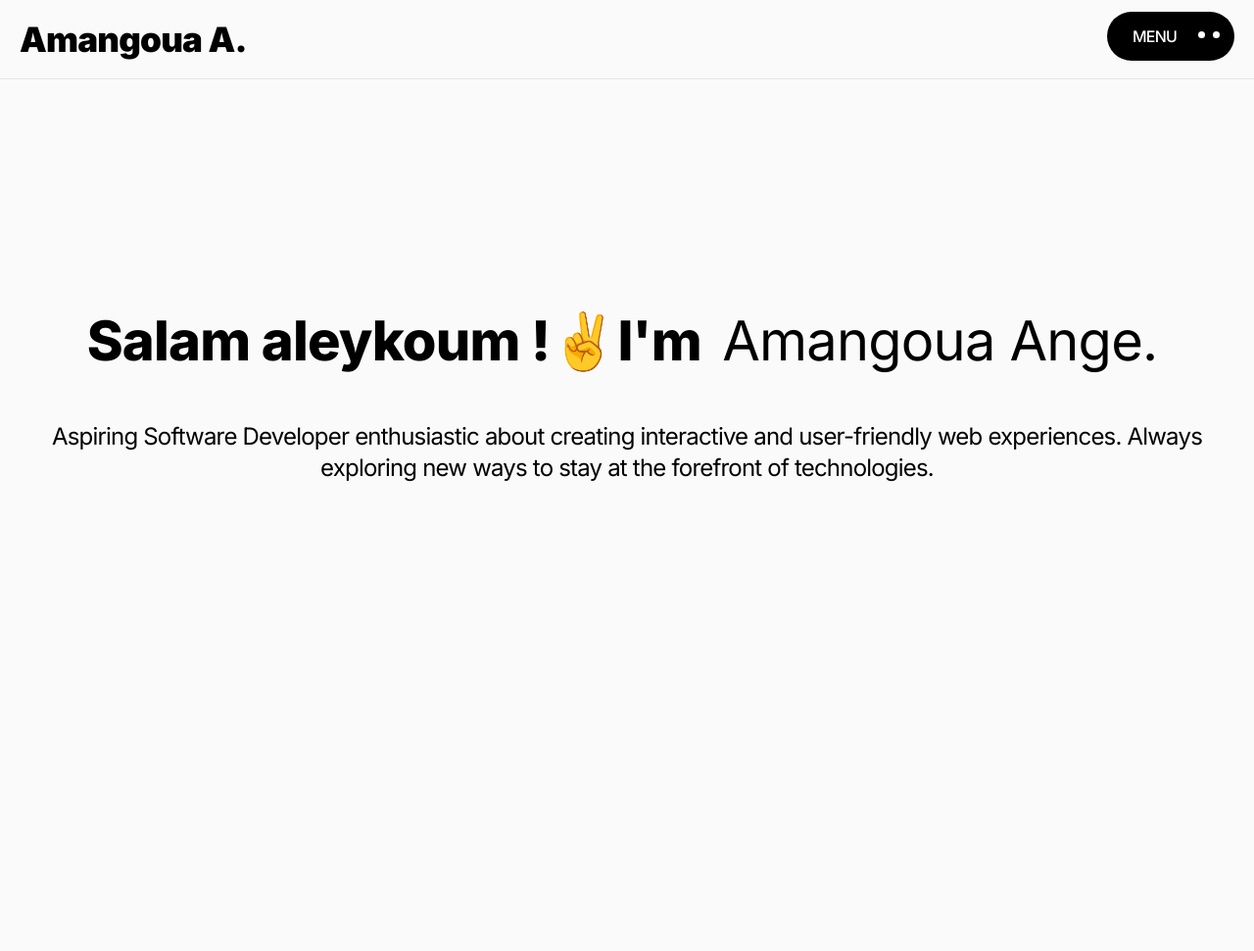
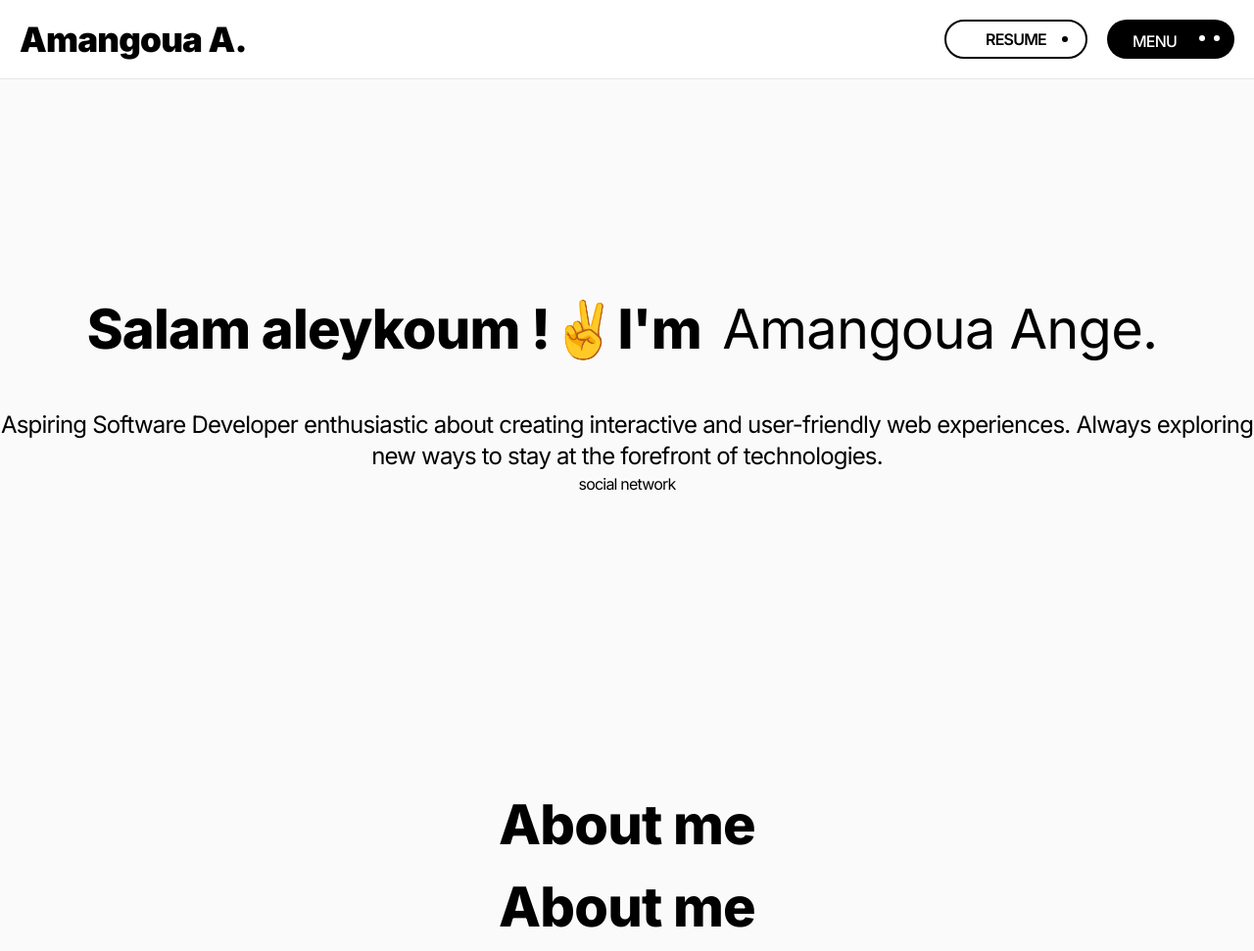
Before and after one commit to amangouste225/Astro, an Astro site: page / in a window 1280 px wide. Shown: the top 971 px of the page at 98% size. Before the commit the page ends 800 px from the top, so only its background shows below. Built offline with nearby package versions, Linux system fonts and the light colour scheme; Astro itself is replaced by a stand-in of ours.

Commit message:
menu updates

```diff
--- /dev/null
+++ b/src/components/About.astro
@@ -0,0 +1,11 @@
+---
+
+const {title} = Astro.props
+---
+
+<div class="flex justify-center flex-col items-center max-w-7xl mx-auto">
+        <h1 class="lg:text-big leading-1 font-extrabold relative title text-center">
+           About me
+        </h1>
+
+</div>
--- a/src/components/Hero.astro
+++ b/src/components/Hero.astro
@@ -3,18 +3,20 @@
 const {title} = Astro.props
 ---
 
-<div class="flex justify-center flex-col h-screen items-center max-w-7xl mx-auto px-5 title">
+<div class="flex overflow-hidden justify-center h-screen flex-col items-center max-w-7xl mx-auto title">
         <h1 class="lg:text-big leading-1 font-extrabold relative title text-center">
             Salam aleykoum !✌️I'm <div class="highlight"><span>Amangoua Ange.</span><span class="bar"></span> </div></h1>
         </h1>
         <h4 class="text-2xl text-center mt-10">Aspiring Software Developer enthusiastic about creating interactive and user-friendly web experiences. Always exploring new ways to stay at the forefront of technologies.</h4>
+        <div>
+            social network
+        </div>
 </div>
 
 
 
 <script>
 
-import { delay, stagger } from "framer-motion/dom"
 const title = document.querySelector('.title')
 gsap.from(title, {
     y:300,
--- a/src/components/Menu.jsx
+++ b/src/components/Menu.jsx
@@ -1,6 +1,6 @@
 export const Menu = () => {
   return (
-    <button className="text-md menu h-1 relative">
+    <button className="lg:text-md menu h-1 relative">
       <div className="label">
         <span>Menu</span>
       </div>
--- a/src/components/Nav.jsx
+++ b/src/components/Nav.jsx
@@ -8,10 +8,13 @@ const menu = [
 
 export const Nav = () => {
   return (
-    <div className="border-b fixed w-full z-50">
+    <div className="border-b fixed z-50 left-0 right-0 top-0 bg-white">
       <div className="wrapper flex justify-between items-center h-20">
         <div className="logo text-logo font-black capitalize">Amangoua A.</div>
-        <div className="nav">
+        <div className="nav flex gap-5">
+          <button className=" border-black  border-2 font-semibold uppercase px-10 rounded-full resume">
+            Resume
+          </button>
           <Menu />
         </div>
       </div>
--- a/src/pages/index.astro
+++ b/src/pages/index.astro
@@ -2,11 +2,16 @@
 import MainLayout from '../layouts/MainLayout.astro';
 import {Nav} from '../components/Nav'
 import Hero from '../components/Hero.astro';
+import About from '../components/About.astro';
 
 ---
 
 <MainLayout title="Welcome to Astro.">
 	<main>
 		<Hero />
+		<About />
+		<About />
+		<About />
+		<About />
 	</main>
 </MainLayout>
--- a/src/styles/global.scss
+++ b/src/styles/global.scss
@@ -16,7 +16,6 @@ html,
 body {
   height: 100vh;
   width: 100vw;
-  overflow: hidden;
   background-color: #fafafa;
   text-rendering: optimizeLegibility;
   -webkit-font-smoothing: antialiased;
@@ -39,7 +38,7 @@ body {
   border: none;
   width: 130px;
   cursor: pointer;
-  height: 50px;
+  height: 40px;
   text-transform: uppercase;
   font-weight: 500;
   background-color: black;
@@ -50,36 +49,36 @@ body {
     &::before {
       position: absolute;
       content: "";
-      transition: 0.6s cubic-bezier(0.65, 0, 0.35, 1);
+      transition: 0.5s cubic-bezier(0.65, 0, 0.35, 1);
     }
     &::before {
-      transform: translateX(-15px) translateY(10px);
+      transform: translateX(-15px) translateY(8px) scale(1.5);
     }
     &::after {
-      transform: translateY(-5px);
+      transform: translateY(-5px) scale(1.5);
     }
   }
   &::before {
     content: "";
     position: absolute;
-    width: 7px;
-    height: 7px;
+    width: 6px;
+    height: 6px;
     right: 15px;
     top: 40%;
     background-color: rgb(255, 255, 255);
     border-radius: 50px;
-    transition: 0.6s cubic-bezier(0.65, 0, 0.35, 1);
+    transition: 0.5s cubic-bezier(0.65, 0, 0.35, 1);
   }
   &::after {
     content: "";
     position: absolute;
-    width: 7px;
-    height: 7px;
+    width: 6px;
+    height: 6px;
     right: 30px;
     top: 40%;
     background-color: rgb(255, 255, 255);
     border-radius: 50px;
-    transition: 0.6s cubic-bezier(0.65, 0, 0.35, 1);
+    transition: 0.5s cubic-bezier(0.65, 0, 0.35, 1);
   }
 
   align-items: center;
@@ -120,3 +119,18 @@ body {
   height: 100%;
   transition: 0.6s cubic-bezier(0.65, 0, 0.35, 1);
 }
+
+.resume {
+  position: relative;
+  &::before {
+    position: absolute;
+    content: "";
+    background-color: #000;
+    width: 6px;
+    height: 6px;
+    right: 15%;
+    border-radius: 50px;
+    top: 50%;
+    transform: translate(50%, -50%);
+  }
+}
```
